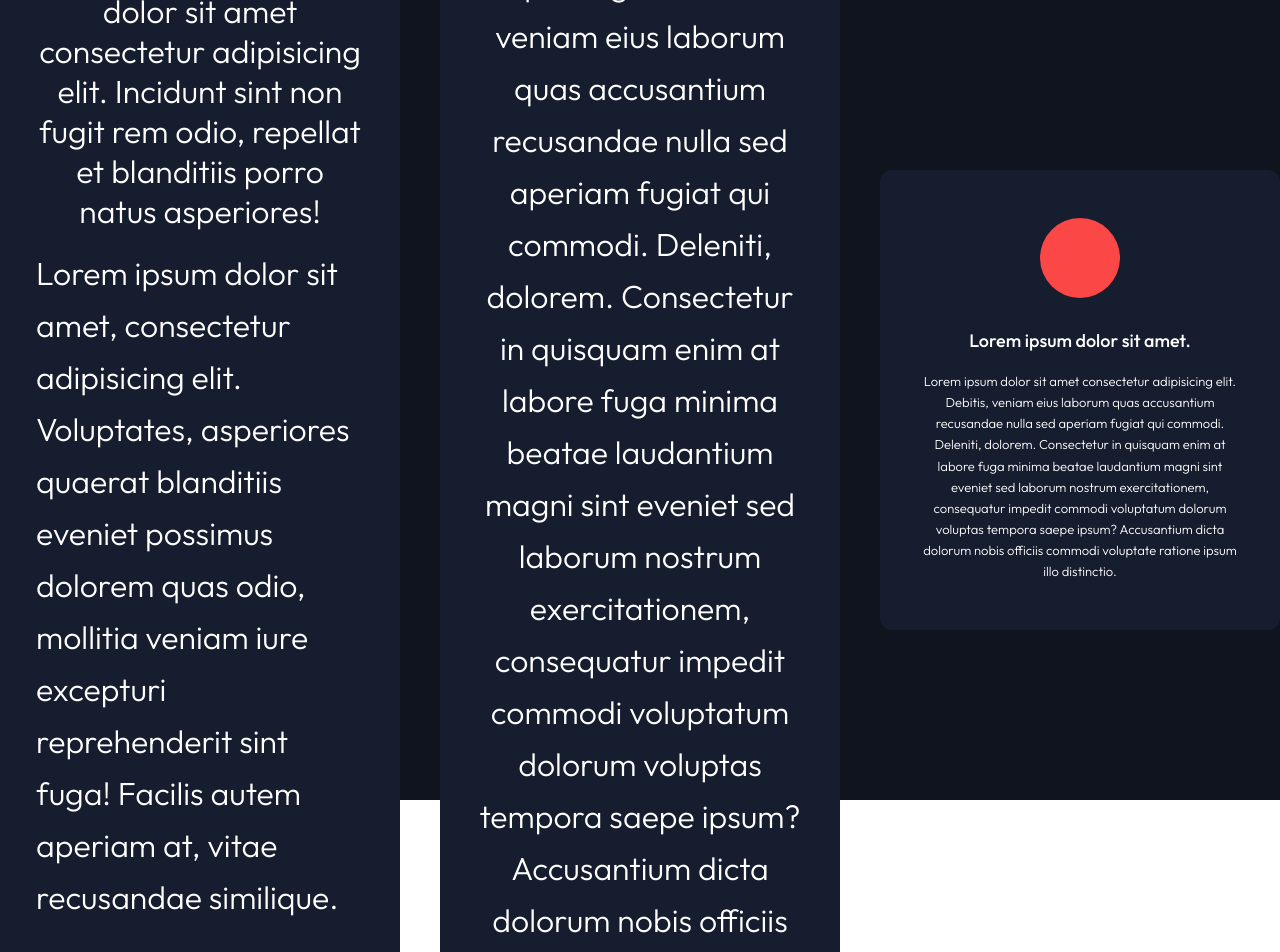
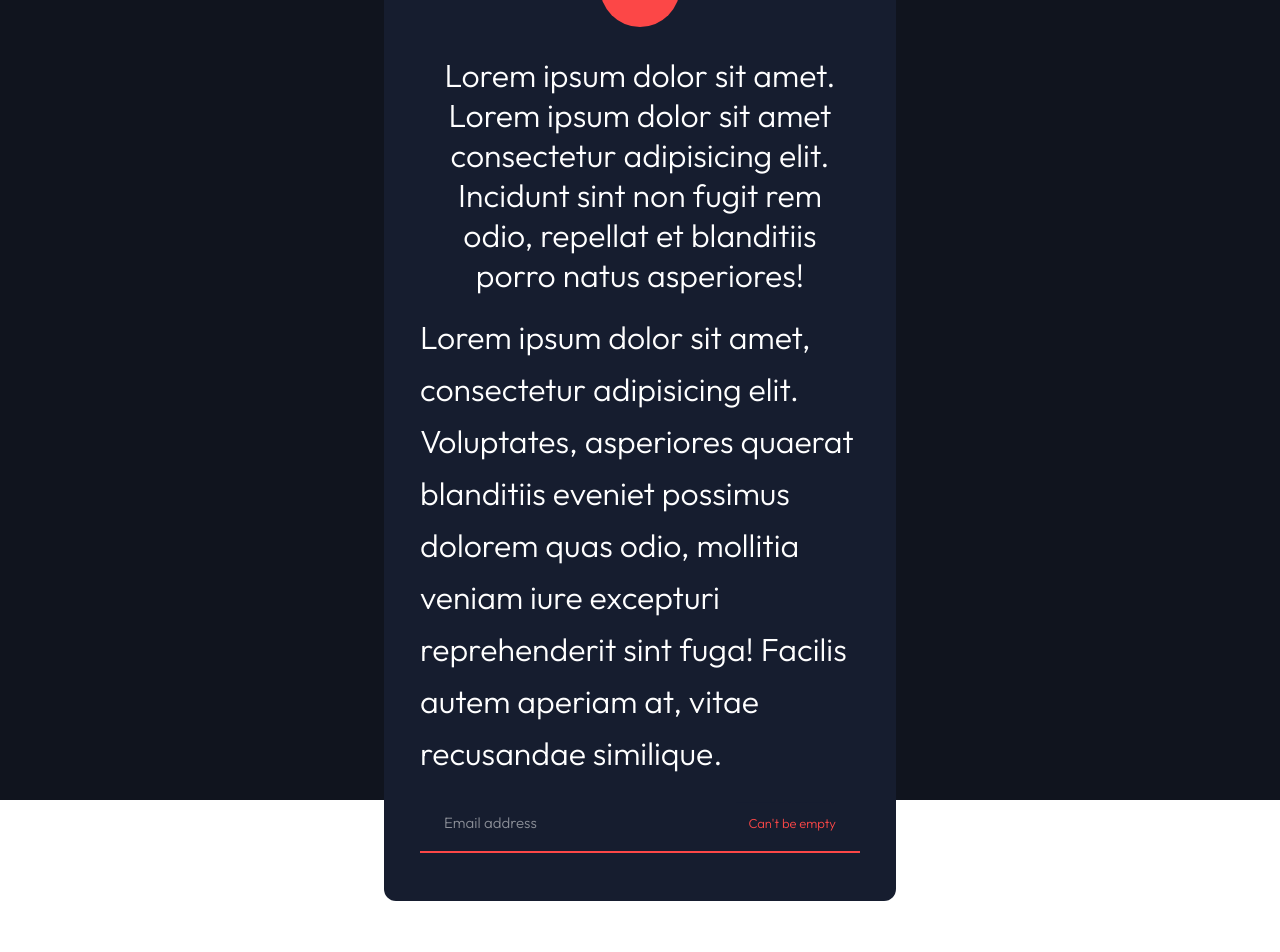
Before and after one commit to iivic17/cassettie, a Next.js app: page / in a window 1280 px wide. Shown: the top 952 px of the page. After the commit the page ends 901 px from the top, so only its background shows below. Built offline with nearby package versions, Linux system fonts and the light colour scheme; what tailwind-children would draw is missing.

Commit message:
Add input error state ui

```diff
--- a/design/input.tsx
+++ b/design/input.tsx
@@ -1,20 +1,42 @@
 import classNames from "classnames";
 import { ComponentPropsWithoutChildren } from "../types";
+import { TextBody } from "./text-body";
 
-type InputProps = {};
+type InputProps = {
+  containerClassName?: string;
+};
 
 export const Input = ({
   className,
+  containerClassName,
   ...props
 }: ComponentPropsWithoutChildren<"input", InputProps>) => {
+  const hasError = true;
+
+  const renderErrorMessage = () => (
+    <div className="absolute top-1/2 right-6 z-10 flex h-3/4 -translate-y-1/2 items-center justify-center bg-[inherit] pl-3">
+      <TextBody variant="s" className="text-red">
+        Can&apos;t be empty
+      </TextBody>
+    </div>
+  );
+
   return (
+    <div
+      className={classNames("relative w-full bg-[inherit]", containerClassName)}
+    >
       <input
         {...props}
         className={classNames(
           "block w-full border-0 border-b-2 border-blue-light bg-transparent py-4 px-6 text-body-m font-light text-white caret-red transition-colors placeholder:text-white-light placeholder:transition-colors focus:border-white focus:outline-none focus:ring-0 focus:placeholder:text-white",
+          {
+            "border-red focus:border-red": hasError,
+          },
           className
         )}
         placeholder="Email address"
       />
+      {hasError && renderErrorMessage()}
+    </div>
   );
 };
--- a/pages/index.tsx
+++ b/pages/index.tsx
@@ -19,46 +19,6 @@ const Home = () => (
       </TextBody>
       <Input />
     </div>
-    <div className="flex max-w-lg flex-1 flex-col items-center justify-center gap-4 rounded-xl bg-blue-medium px-9 py-12">
-      <div className="aspect-1 w-20 rounded-full bg-blue-light" />
-      <TextHeading className="mt-3 text-center text-white" variant="l">
-        Lorem ipsum dolor sit amet.
-      </TextHeading>
-      <TextBody className="text-white" variant="s"></TextBody>
-      <TextBody
-        variant="m"
-        className="max-w-md text-center text-heading-l font-light leading-6 text-white"
-        as={Link}
-        href=""
-      >
-        Lorem ipsum dolor sit amet consectetur adipisicing elit. Debitis, veniam
-        eius laborum quas accusantium recusandae nulla sed aperiam fugiat qui
-        commodi. Deleniti, dolorem. Consectetur in quisquam enim at labore fuga
-        minima beatae laudantium magni sint eveniet sed laborum nostrum
-        exercitationem, consequatur impedit commodi voluptatum dolorum voluptas
-        tempora saepe ipsum? Accusantium dicta dolorum nobis officiis commodi
-        voluptate ratione ipsum illo distinctio.
-      </TextBody>
-      <Button>Text</Button>
-    </div>
-    <div className="flex max-w-lg flex-1 flex-col items-center justify-center gap-4 rounded-xl bg-blue-medium px-9 py-12">
-      <div className="aspect-1 w-20 rounded-full bg-red" />
-      <TextHeading className="mt-3 text-center text-white" variant="xs">
-        Lorem ipsum dolor sit amet.
-      </TextHeading>
-      <TextBody
-        variant="s"
-        className="max-w-md text-center text-body-s font-light leading-6 text-white"
-      >
-        Lorem ipsum dolor sit amet consectetur adipisicing elit. Debitis, veniam
-        eius laborum quas accusantium recusandae nulla sed aperiam fugiat qui
-        commodi. Deleniti, dolorem. Consectetur in quisquam enim at labore fuga
-        minima beatae laudantium magni sint eveniet sed laborum nostrum
-        exercitationem, consequatur impedit commodi voluptatum dolorum voluptas
-        tempora saepe ipsum? Accusantium dicta dolorum nobis officiis commodi
-        voluptate ratione ipsum illo distinctio.
-      </TextBody>
-    </div>
   </div>
 );
 
```
Lines whose indentation alone changed are shown as unchanged.
